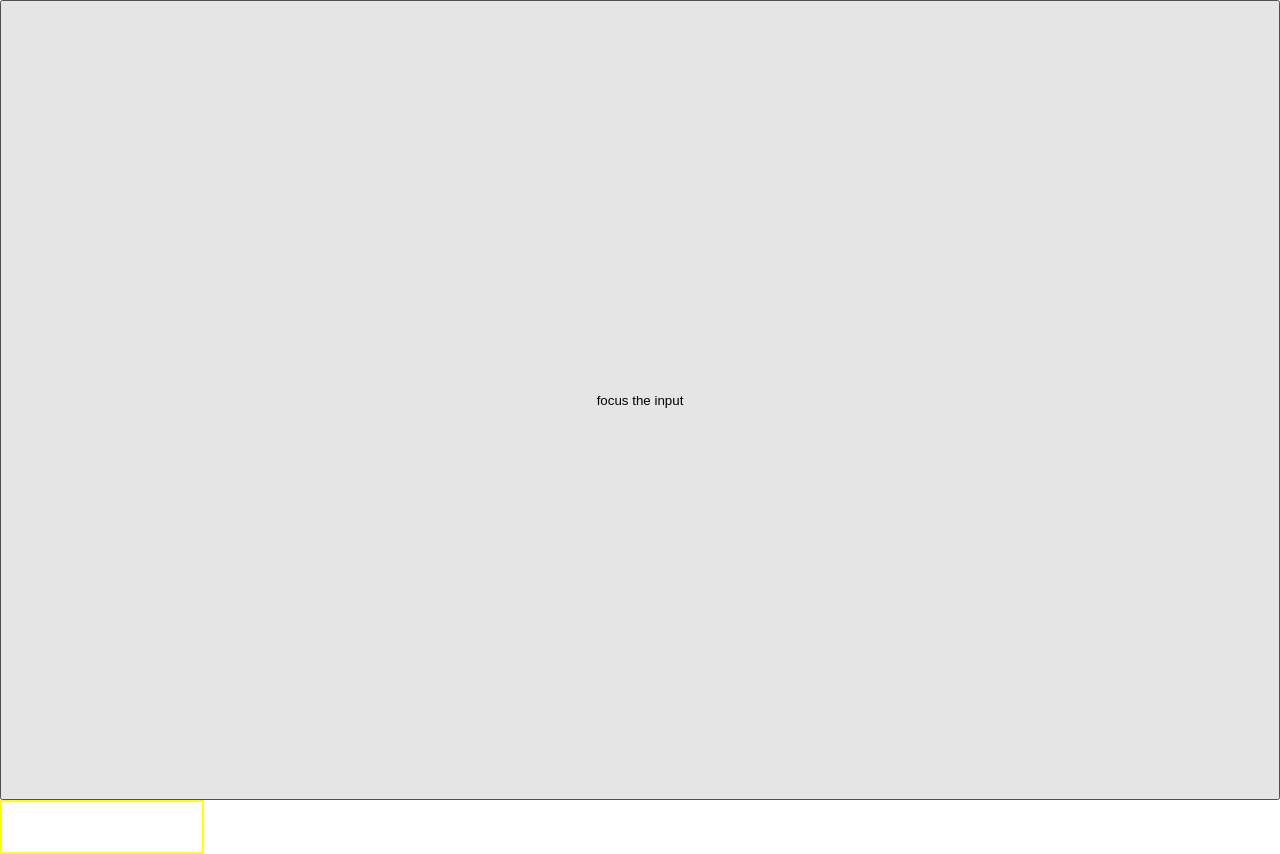
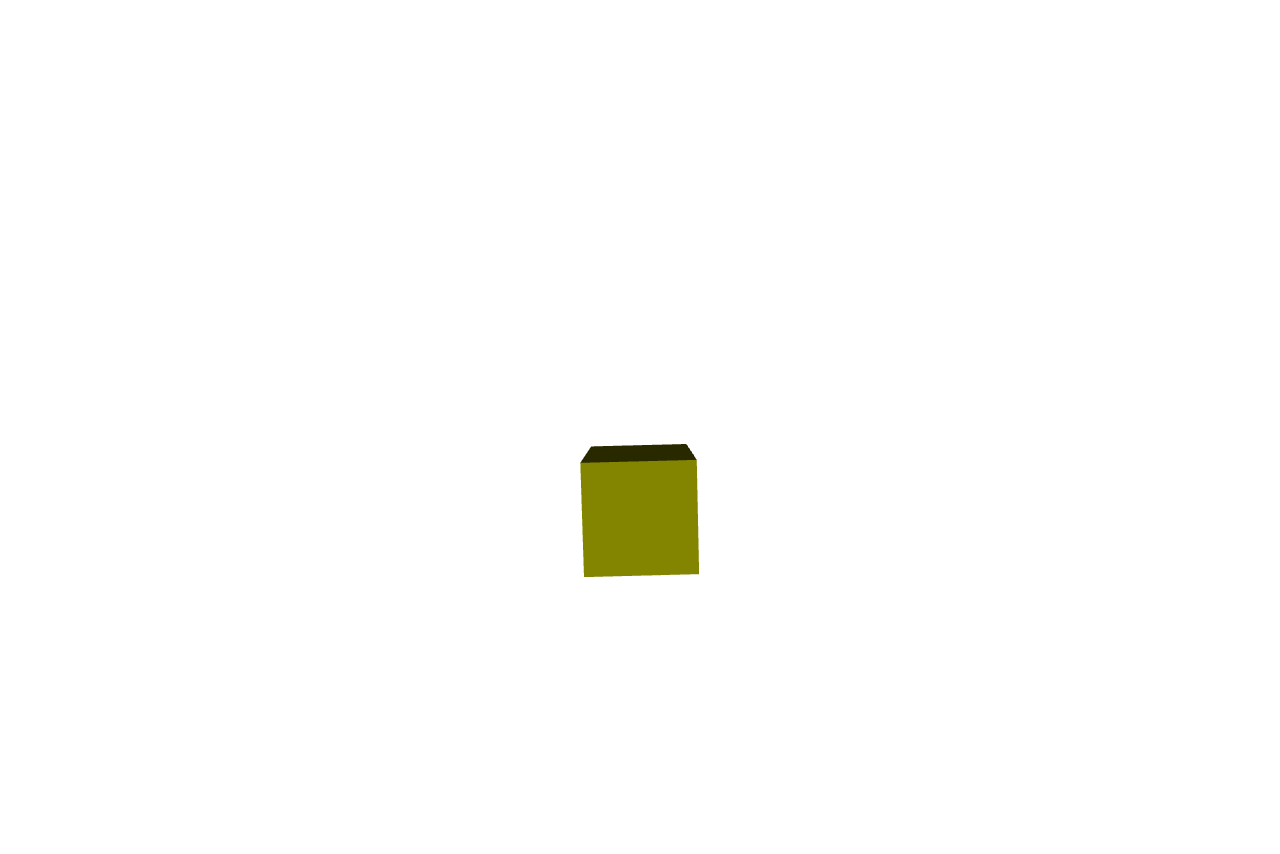
Before and after one commit to yacin999/r3f-basics, a React (Vite) app: page / in a window 1280 px wide. After the commit the page ends 800 px from the top, so only its background shows below. Built offline with nearby package versions, Linux system fonts and the light colour scheme.

Commit message:
update canvas

```diff
--- a/src/App.jsx
+++ b/src/App.jsx
@@ -13,24 +13,22 @@ const Cube = forwardRef((props, ref)=> {
       }
     };
   }, []);
-  // useFrame(({ clock }) => {
-  //   meshRef.current.rotation.x = clock.getElapsedTime()
-  //   meshRef.current.rotation.y = clock.getElapsedTime()
-  //   meshRef.current.rotation.z = clock.getElapsedTime()
-
-  // })
 
 
-  // return <mesh ref={meshRef}>
-  //         <boxGeometry />
-  //         <meshStandardMaterial color={props.color}/>
-  //       </mesh>
+  useFrame(({ clock }) => {
+    meshRef.current.rotation.x = clock.getElapsedTime()
+    meshRef.current.rotation.y = clock.getElapsedTime()
+    meshRef.current.rotation.z = clock.getElapsedTime()
 
-  return <input
-            type='text'
-            style={{border : `2px solid yellow`, width : "200px", height : "50px"}}
-            ref={meshRef}
-          />
+  })
+
+
+  return <mesh ref={meshRef}>
+          <boxGeometry />
+          <meshStandardMaterial color={props.color}/>
+        </mesh>
+
+
 })
 
 
@@ -47,10 +45,10 @@ function App() {
   }
   return (
     <>
-    {/* <Canvas>
+    <Canvas>
       <directionalLight position={[0, 0, 2]} intensity={0.5}/>
-      <ambientLight  intensity={0.1}/> */}
-      {/* <group position={[0, -1, 0]}>
+      <ambientLight  intensity={0.1}/>
+      <group position={[0, -1, 0]}>
         <Cube
           position={[1, 0, 0]}
           color={"red"}
@@ -71,20 +69,9 @@ function App() {
           color={"yellow"}
           size={[1, 1, 1]}
         />
-      </group> */}
+      </group>
 
-      {/* <Cube
-          color={"yellow"}
-          ref={cubeRef}
-      /> */}
-
-    {/* </Canvas> */}
-      <button onClick={() => handleClick}>
-        focus the input
-      </button>
-      <Cube
-        ref={cubeRef}
-      />
+    </Canvas>
 </>
 
   )
```
